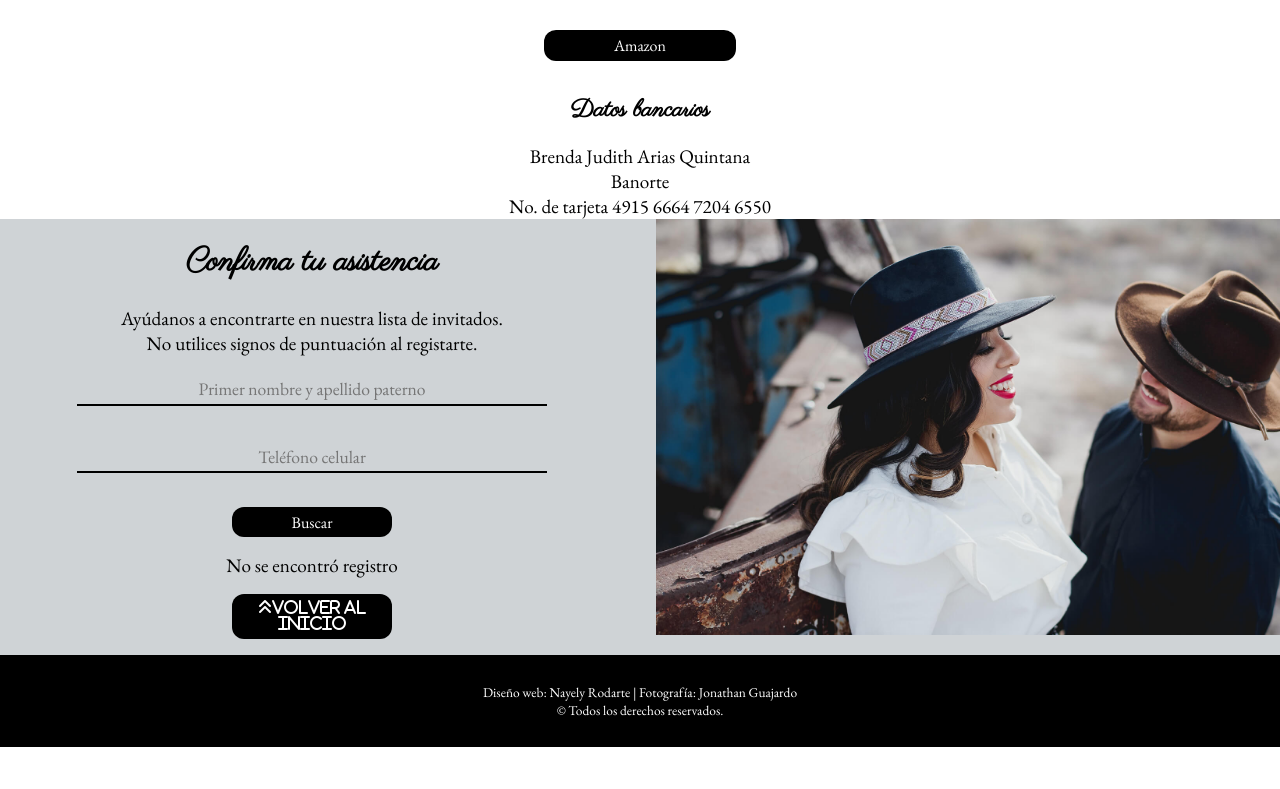
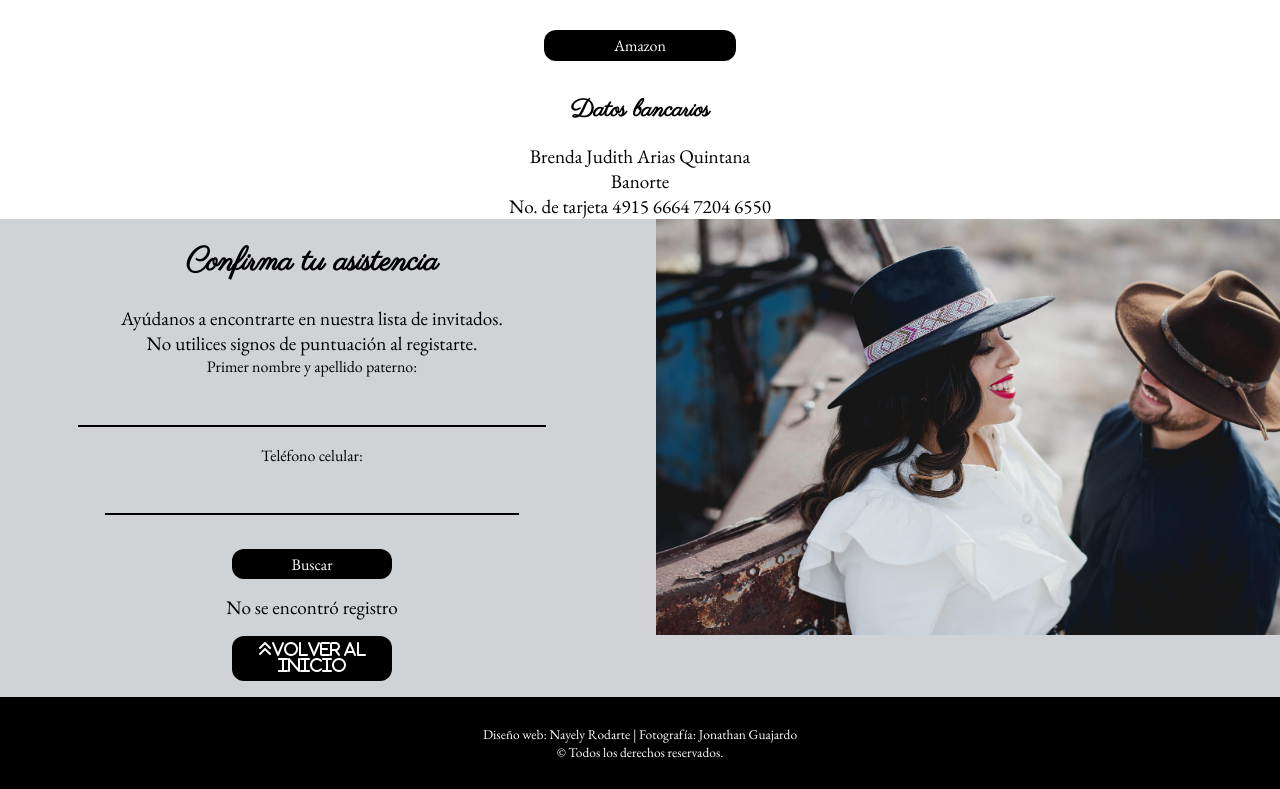
Before and after one commit to nayelyrodarte/Wedding-Rsvp, a React (Create React App) app in the folder client/: page / in a window 1280 px wide. Shown: the part 1493-2282 px from the top of the page. Before the commit the page ends 2240 px from the top, so only its background shows below. Built offline with nearby package versions, Linux system fonts and the light colour scheme; no server answers.

Commit message:
fixed alignment in form checkboxes

```diff
--- a/client/src/App.css
+++ b/client/src/App.css
@@ -1,5 +1,7 @@
 @import url('https://fonts.googleapis.com/css?family=EB+Garamond&display=swap');
 @import url('https://fonts.googleapis.com/css?family=Parisienne&display=swap');
+
+
 
 * {
     margin: 0;
@@ -57,7 +59,7 @@ button {
     width: 10em;
 }
 
-input {
+input[type=text] {
     font-size: 1.1em;
     font-family: inherit;
     border: none;
@@ -67,3 +69,9 @@ input {
     margin: 1em;
     outline: none;
 }
+
+input[type=checkbox] {
+    height: 15px;
+    margin: -2em;
+    padding: 0;
+}
--- a/client/src/components/CheckItem.js
+++ b/client/src/components/CheckItem.js
@@ -1,20 +1,28 @@
-import React, { Fragment } from 'react';
+import React from 'react';
 
 const onChange = () => {
   console.log('checkbox working');
 };
+
 const Checkbox = ({ name }) => {
   return (
-    <Fragment>
+    <div
+      style={{
+        width: '10em',
+        textAlign: 'left',
+      }}
+    >
+      <label htmlFor={name}>
         <input
           type='checkbox'
           checked={null}
           onChange={onChange}
-        name={name}
+          name='name'
           key={name}
         />
-      <p>{name}</p>
-    </Fragment>
+        <p style={{ display: 'inline', lineHeight: '1.7' }}>{name}</p>
+      </label>
+    </div>
   );
 };
 
--- a/client/src/components/Checkbox.js
+++ b/client/src/components/Checkbox.js
@@ -2,12 +2,6 @@ import React from 'react';
 import CheckItem from './CheckItem';
 import Spinner from './Spinner';
 import Styled from 'styled-components';
-
-const Items = Styled.div`
-      display: grid;
-      grid-row: auto;
-
-`;
 
 const Checkbox = ({ guests, name, loading }) => {
   const findGuest = guests
@@ -19,15 +13,12 @@ const Checkbox = ({ guests, name, loading }) => {
   //   }
 
   //;
-
-  //  />
   let items = findGuest[0].map((item) => <CheckItem name={item} key={item} />);
 
   return (
     <div>
-      {' '}
       <p>Selecciona los invitados que asistirán:</p>
-      <Items>{items}</Items>
+      {items}
     </div>
   );
 };
--- a/client/src/components/Form.js
+++ b/client/src/components/Form.js
@@ -3,7 +3,6 @@ import Styled from 'styled-components';
 import Checkbox from './Checkbox';
 
 //TODO
-//add form labels
 //fix checkboxes grid
 // complete DB
 // add put route @ server
@@ -50,21 +49,27 @@ const Form = () => {
   return (
     <Input>
       <Fragment>
+        <label htmlFor='name'>
+          Primer nombre y apellido paterno:
           <input
             type='text'
             name={name}
-          placeholder='Primer nombre y apellido paterno'
             value={name}
             onChange={(e) => setName(e.target.value.toUpperCase())}
           />
+        </label>
+
+        <label htmlFor='phone'>
+          Teléfono celular:
           <input
             type='text'
             name='phone'
-          placeholder='Teléfono celular'
             value={phone}
             onChange={(e) => setPhone(e.target.value)}
             maxLength='10'
           />
+        </label>
+
         <button onClick={getGuest}>Buscar</button>
       </Fragment>
 
```
Also changed, not shown: client/public/index.html (+8 -5 lines), 1 other file (tests, documents, lock files or other folders). Lines whose indentation alone changed are shown as unchanged.
